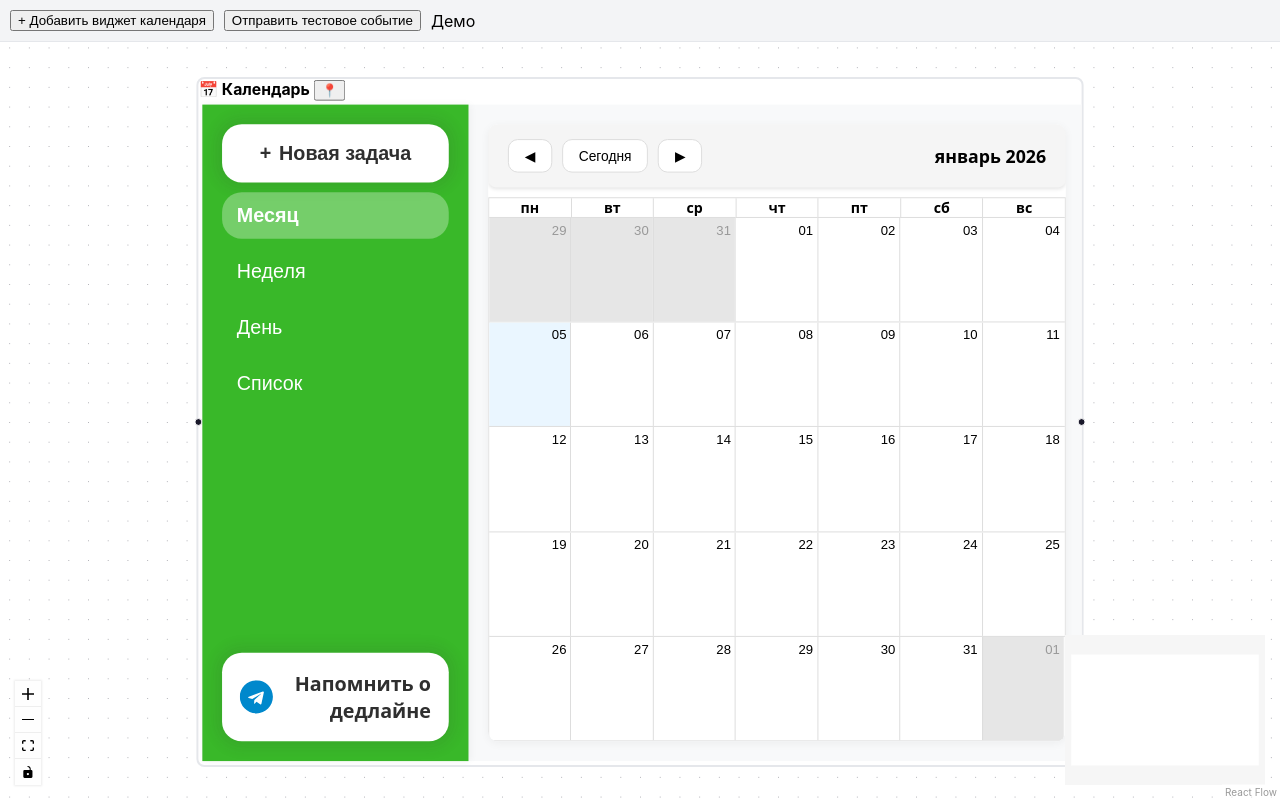
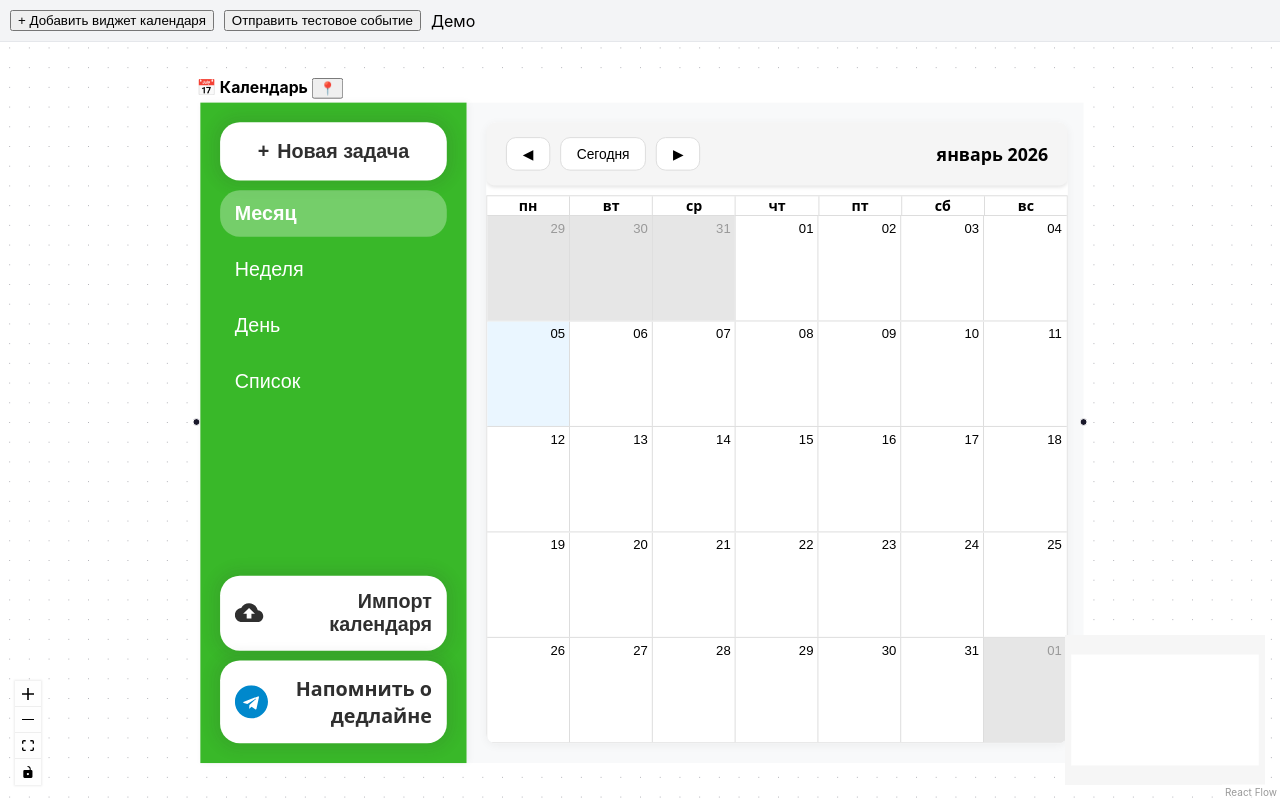
Before and after one commit to NorseSway6/kanban-calendar-frontend, a React (Create React App) app: page / in a window 1280 px wide. Built offline with nearby package versions, Linux system fonts and the light colour scheme; no server answers.

Commit message:
Add file load button and set color from task status

```diff
--- a/src/App.css
+++ b/src/App.css
@@ -104,7 +104,7 @@
 
 /* Полупрозрачные события в календаре */
 .rbc-event {
-  opacity: 0.8 !important;
+  opacity: 0.7 !important;
   transition: opacity 0.2s ease;
   border: #000;
 }
@@ -113,31 +113,6 @@
   opacity: 1 !important;
   transform: translateY(-1px) !important;
   box-shadow: 0 2px 4px rgba(0,0,0,0.1) !important;
-}
-
-/* Для разных статусов с прозрачностью */
-.rbc-event[data-status="todo"] {
-  background-color: rgba(108, 117, 125, 0.7) !important;
-  border-left-color: rgba(73, 80, 87, 0.7) !important;
-}
-
-.rbc-event[data-status="in_progress"] {
-  background-color: rgba(255, 193, 7, 0.7) !important;
-  border-left-color: rgba(211, 158, 0, 0.7) !important;
-}
-
-.rbc-event[data-status="done"] {
-  background-color: rgba(40, 167, 69, 0.7) !important;
-  border-left-color: rgba(30, 126, 52, 0.7) !important;
-}
-
-/* Для событий с цветом из данных (deadline) */
-.rbc-event[style*="background-color: rgb(220, 53, 69)"] {
-  background-color: rgba(220, 53, 69, 0.7) !important;
-}
-
-.rbc-event[style*="background-color: rgb(49, 116, 173)"] {
-  background-color: rgba(49, 116, 173, 0.7) !important;
 }
 
 /* Текст событий - черный и непрозрачный */
@@ -180,7 +155,7 @@
 /* Кнопка Telegram */
 .telegram-button {
   width: 100%;
-  padding: 18px 18px;
+  padding: 15px 15px;
   background-color: white !important;
   color: rgba(47, 47, 47, 1) !important;
   border-radius: 20px;
@@ -284,3 +259,72 @@
 .react-flow__node[draggable="false"] .cursor-move {
   cursor: default !important;
 }
+
+/* Спиннер для кнопки импорта */
+.spinner-border {
+  display: inline-block;
+  width: 1rem;
+  height: 1rem;
+  vertical-align: text-bottom;
+  border: 0.2em solid currentColor;
+  border-right-color: transparent;
+  border-radius: 50%;
+  animation: spinner-border .75s linear infinite;
+}
+
+@keyframes spinner-border {
+  to { transform: rotate(360deg); }
+}
+
+.visually-hidden {
+  position: absolute;
+  width: 1px;
+  height: 1px;
+  padding: 0;
+  margin: -1px;
+  overflow: hidden;
+  clip: rect(0, 0, 0, 0);
+  white-space: nowrap;
+  border: 0;
+}
+
+/* Кнопка импорта календаря */
+.import-calendar-button {
+  width: 100%;
+  padding: 15px 15px;
+  background-color: white !important;
+  color: rgba(47, 47, 47, 1) !important;
+  border: none;
+  border-radius: 20px;
+  box-shadow: 0 0 13px 7px rgba(47, 47, 47, 0.1);
+  cursor: pointer;
+  font-size: 20px;
+  font-weight: 600;
+  margin-top: 10px;
+  text-decoration: none;
+  text-align: right;
+  display: flex;
+  align-items: center;
+  justify-content: center;
+  gap: 5px;
+  transition: all 0.2s;
+  margin-bottom: 10px;
+}
+
+.import-calendar-button:hover:not(:disabled) {
+  opacity: 0.9;
+  transform: translateY(-1px) !important;
+}
+
+.import-calendar-button:disabled {
+  background-color: #f8f9fa !important;
+  color: #adb5bd !important;
+  cursor: not-allowed;
+  box-shadow: 0 0 8px 4px rgba(47, 47, 47, 0.05);
+}
+
+.import-calendar-button svg {
+  width: 30px;
+  height: 30px;
+  flex-shrink: 0;
+}
--- a/src/App.tsx
+++ b/src/App.tsx
@@ -5,6 +5,7 @@ import 'react-big-calendar/lib/css/react-big-calendar.css';
 import TaskForm, { TaskData } from './components/TaskForm';
 import './App.css';
 import TaskDetails from './components/TaskDetails';
+import ImportCalendar from './components/ImportCalendar';
 
 const API_BASE_URL = 'http://localhost:8080/api'; // АДРЕС БЕКЕНДА КАЛЕНДАРЯ
 const TELEGRAM_BOT_URL = 'https://web.telegram.org/k/#@my_test_1234567890_bo_bot'; // ЗАМЕНИТЬ НА ССЫЛКУ СОЗДАННОГО БОТА
@@ -70,11 +71,10 @@ function App({
   onEventDelete,
   onEventUpdate,
   subscribe,
-  sendMessage,
 }: AppProps) {
   // ВАЖНО: добавьте setEvents здесь!
   const [events, setEvents] = useState<any[]>(initialEvents);
-  const [loading, setLoading] = useState(true);
+  const [_, setLoading] = useState(true);
   const [currentView, setCurrentView] = useState<View>('month');
   const [currentDate, setCurrentDate] = useState<Date>(new Date());
   const [showTaskForm, setShowTaskForm] = useState(false);
@@ -124,6 +124,22 @@ function App({
             displayEnd = new Date(startDate.getTime() + 60 * 60 * 1000);
           }
 
+          // Определяем цвет по статусу (а не по наличию дедлайна)
+          let color: string;
+          switch (task.status) {
+            case 'todo':
+              color = '#3174ad'; // Красный
+              break;
+            case 'in_progress':
+              color = '#ffc107'; // Желтый
+              break;
+            case 'done':
+              color = '#28a745'; // Зеленый
+              break;
+            default:
+              color = '#dc3545'; // Синий по умолчанию
+          }
+
           return {
             id: task.id,
             title: task.title,
@@ -132,7 +148,7 @@ function App({
             allDay: allDay,
             status: task.status,
             description: task.description,
-            color: hasDeadline ? '#dc3545' : '#3174ad', // Красный для задач с дедлайном
+            color: color, // Цвет по статусу
             resource: task
           };
         });
@@ -236,6 +252,17 @@ function App({
     }
   };
 
+  const handleImportSuccess = () => {
+    console.log('Импорт календаря успешен, обновляю события...');
+    fetchEvents(); // Обновляем календарь
+  };
+
+  const handleImportError = (error: string) => {
+    console.error('Ошибка импорта календаря:', error);
+    alert(`Ошибка импорта: ${error}`);
+  };
+
+
   return (
     <div style={{
       display: 'flex',
@@ -306,6 +333,15 @@ function App({
 
               {/* Кнопка Telegram бота */}
               <div className="sidebar-bottom">
+                 <div style={{
+                    marginTop: '20px',
+                  }}>
+                    <ImportCalendar
+                      apiBaseUrl={apiBaseUrl}
+                      onImportSuccess={handleImportSuccess}
+                      onImportError={handleImportError}
+                    />
+                  </div>
                 <a
                   href={TELEGRAM_BOT_URL}
                   target="_blank"
--- a/src/FlowBoardExample.tsx
+++ b/src/FlowBoardExample.tsx
@@ -54,8 +54,6 @@ const createWidgetConfig = (
       fontSize: '16px',
       fontWeight: 'bold',
       background: '#fff',
-      borderRadius: '8px',
-      border: '2px solid #e5e7eb'
     }
   },
   board: {
--- /dev/null
+++ b/src/components/ImportCalendar.tsx
@@ -0,0 +1,149 @@
+// src/components/ImportCalendar.tsx
+import React, { useState, useRef } from 'react';
+
+interface ImportCalendarProps {
+  apiBaseUrl: string;
+  onImportSuccess?: () => void;
+  onImportError?: (error: string) => void;
+}
+
+const ImportCalendar: React.FC<ImportCalendarProps> = ({
+  apiBaseUrl,
+  onImportSuccess,
+  onImportError
+}) => {
+  const [isUploading, setIsUploading] = useState(false);
+  const [uploadProgress, setUploadProgress] = useState(0);
+  const fileInputRef = useRef<HTMLInputElement>(null);
+
+  const handleFileSelect = async (event: React.ChangeEvent<HTMLInputElement>) => {
+    const file = event.target.files?.[0];
+    if (!file) return;
+
+    // Проверяем расширение файла
+    if (!file.name.toLowerCase().endsWith('.ics')) {
+      onImportError?.('Пожалуйста, выберите файл .ics (iCalendar)');
+      return;
+    }
+
+    await uploadFile(file);
+  };
+
+  const uploadFile = async (file: File) => {
+    setIsUploading(true);
+    setUploadProgress(0);
+
+    const formData = new FormData();
+    formData.append('calendar', file);
+
+    try {
+      // Имитация прогресса загрузки
+      const progressInterval = setInterval(() => {
+        setUploadProgress(prev => {
+          if (prev >= 90) {
+            clearInterval(progressInterval);
+            return 90;
+          }
+          return prev + 10;
+        });
+      }, 100);
+
+      const response = await fetch(`${apiBaseUrl}/tasks/import`, {
+        method: 'POST',
+        body: formData,
+      });
+
+      clearInterval(progressInterval);
+      setUploadProgress(100);
+
+      if (!response.ok) {
+        const errorText = await response.text();
+        throw new Error(errorText || `Ошибка ${response.status}`);
+      }
+
+      const result = await response.json();
+
+      console.log('✅ Импорт календаря успешен:', result);
+
+      if (result.imported === 0) {
+        onImportError?.('Не удалось импортировать события. Возможно, они уже существуют или файл пуст.');
+      } else {
+        onImportSuccess?.();
+        alert(`✅ Импортировано ${result.imported} событий`);
+      }
+    } catch (error: any) {
+      console.error('❌ Ошибка импорта календаря:', error);
+      onImportError?.(error.message || 'Ошибка при загрузке файла');
+    } finally {
+      setIsUploading(false);
+      setUploadProgress(0);
+      // Сбрасываем input
+      if (fileInputRef.current) {
+        fileInputRef.current.value = '';
+      }
+    }
+  };
+
+  const handleButtonClick = () => {
+    if (fileInputRef.current) {
+      fileInputRef.current.click();
+    }
+  };
+
+  return (
+    <div style={{ width: '100%' }}>
+      <input
+        ref={fileInputRef}
+        type="file"
+        accept=".ics"
+        onChange={handleFileSelect}
+        style={{ display: 'none' }}
+        disabled={isUploading}
+      />
+
+      <button
+        onClick={handleButtonClick}
+        disabled={isUploading}
+        className="import-calendar-button"
+      >
+        {isUploading ? (
+          <>
+            <div className="spinner-border" role="status">
+              <span className="visually-hidden">Загрузка...</span>
+            </div>
+            Импорт... {uploadProgress}%
+          </>
+        ) : (
+          <>
+            <svg viewBox="0 0 25 25" fill="currentColor">
+              <path d="M19.35 10.04C18.67 6.59 15.64 4 12 4 9.11 4 6.6 5.64 5.35 8.04 2.34 8.36 0 10.91 0 14c0 3.31 2.69 6 6 6h13c2.76 0 5-2.24 5-5 0-2.64-2.05-4.78-4.65-4.96zM14 13v4h-4v-4H7l5-5 5 5h-3z"/>
+            </svg>
+            <span>Импорт календаря</span>
+          </>
+        )}
+      </button>
+
+      {isUploading && uploadProgress > 0 && (
+        <div style={{
+          width: '100%',
+          backgroundColor: '#e9ecef',
+          borderRadius: '10px',
+          marginTop: '8px',
+          overflow: 'hidden'
+        }}>
+          <div
+            style={{
+              width: `${uploadProgress}%`,
+              height: '6px',
+              backgroundColor: '#198754',
+              transition: 'width 0.3s',
+              borderRadius: '10px'
+            }}
+          />
+        </div>
+      )}
+    </div>
+  );
+};
+
+export default ImportCalendar;
--- a/src/integration/integration.ts
+++ b/src/integration/integration.ts
@@ -3,7 +3,18 @@ import { createStandaloneCallbacks } from './standalone';
 import { createDefaultPlatformFunctions } from './defaultPlatform';
 import { Position } from '@xyflow/react';
 
-// Полная структура ноды, которую хранит платформа (как на фото)
+// Полная структура ноды, которую хранит платформа
+// src/integration/integration.ts
+export interface FlowNodeStyle {
+  display?: string;
+  justifyContent?: string;
+  color?: string;
+  fontSize?: string;
+  fontWeight?: string;
+  background?: string;
+  [key: string]: any;
+}
+
 export interface FlowNode {
   id: string;
   type: string;
@@ -12,14 +23,11 @@ export interface FlowNode {
   position: { x: number; y: number };
   sourcePosition?: Position;
   targetPosition?: Position;
-  style: Record<string, any>;
-  selected?: boolean;
-  dragging?: boolean;
-  connectable?: boolean;
+  style: FlowNodeStyle;
   [key: string]: any;
 }
 
-// Кастомные данные вашего виджета (хранятся в data)
+// Кастомные данные вашего виджета
 export interface CalendarWidgetData {
   // Основные поля
   label?: string;
@@ -47,7 +55,7 @@ export interface WidgetConfig {
   widgetId: number;
   userId: number;
   role: string;
-  config: FlowNode;  // ВАЖНО: поле называется config, а не node
+  config: FlowNode;
   board: {
     id: number;
     name: string;
```
Lines whose indentation alone changed are shown as unchanged.
